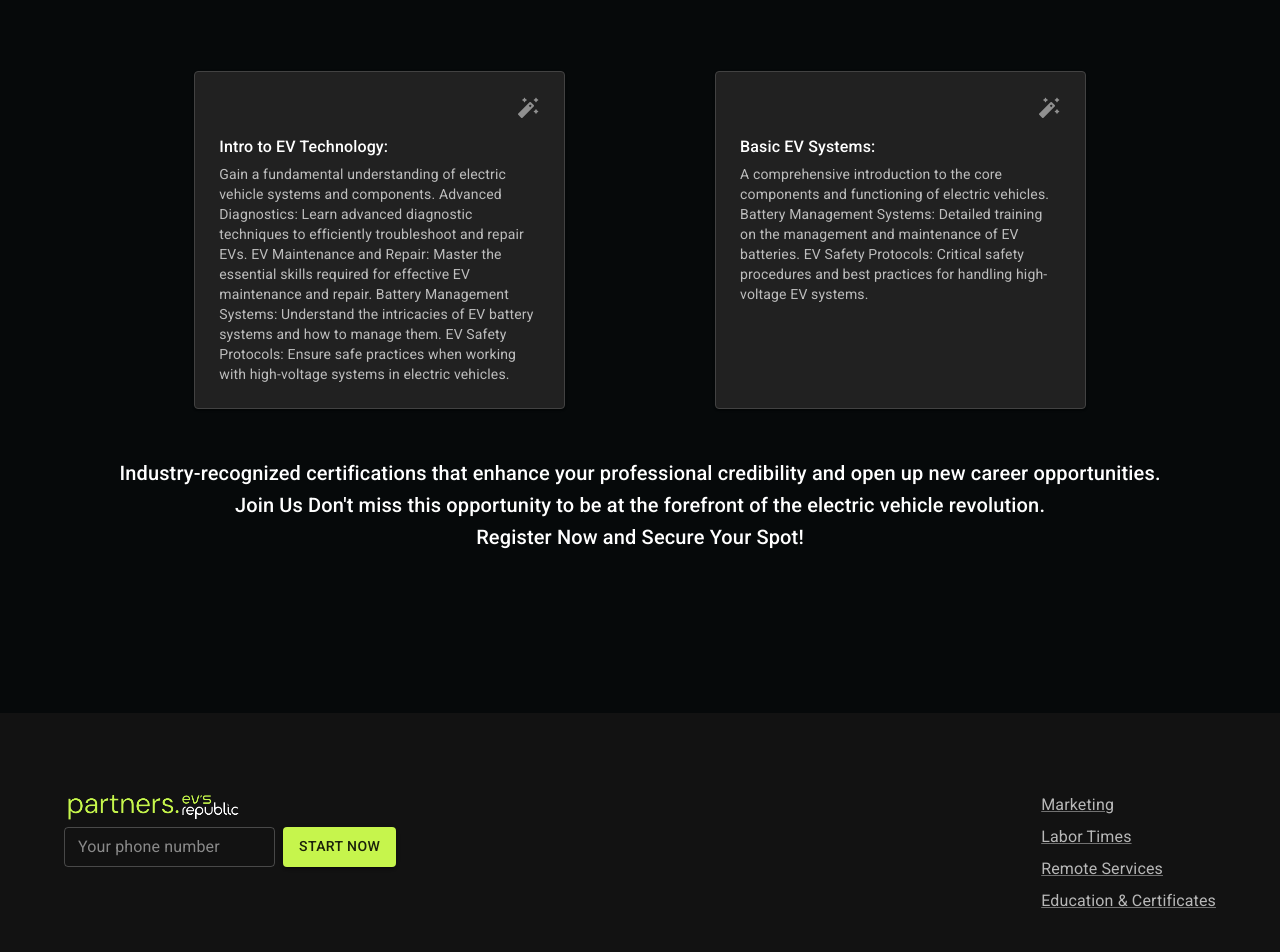
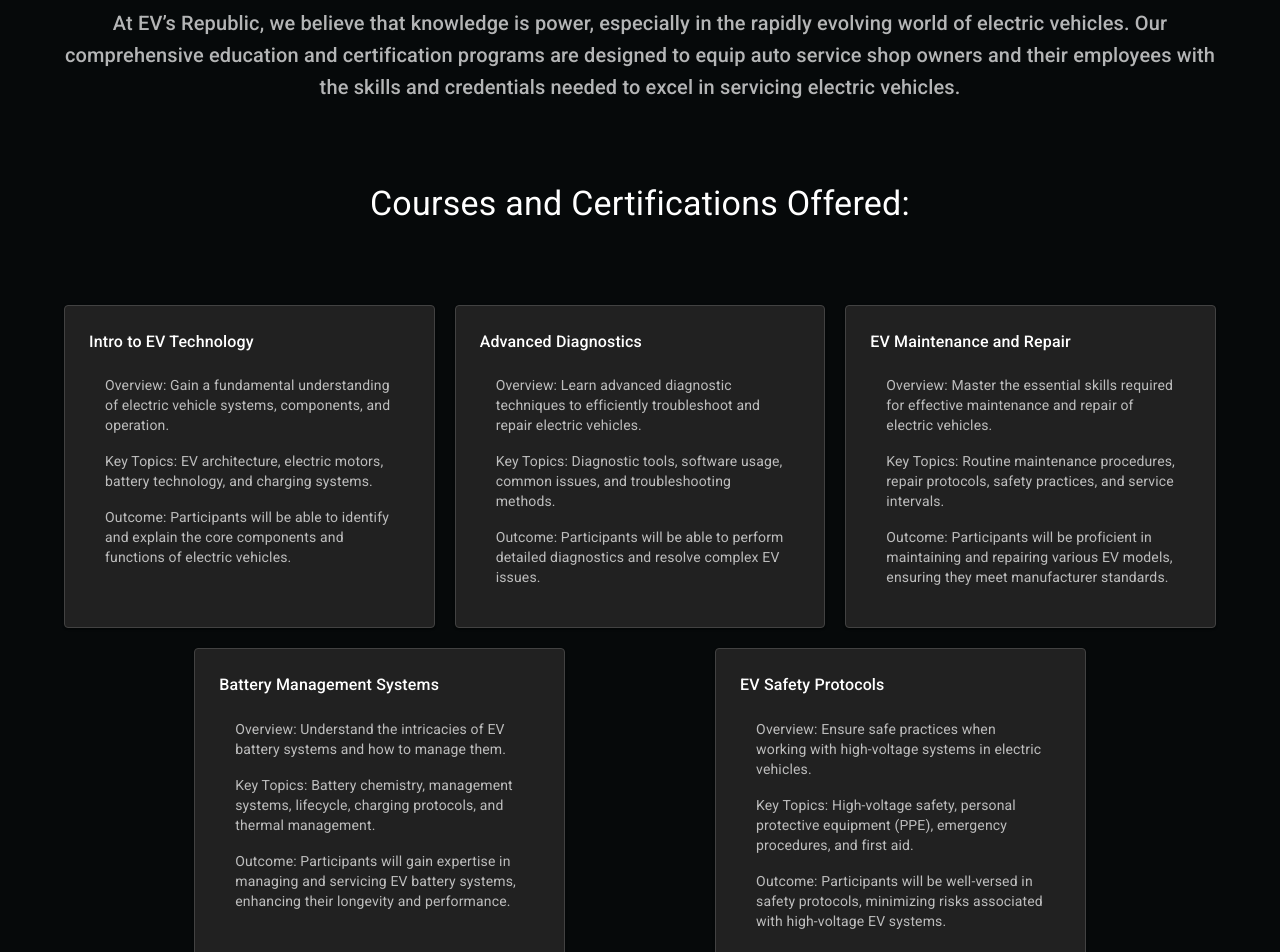
Before and after one commit to ArturLobur/evsrepublic-partnership, a React (Vite) app: page / in a window 1280 px wide. Shown: the part 4840-5792 px from the top of the page. Built offline with nearby package versions, Linux system fonts and the light colour scheme.

Commit message:
feat: edit chapter courses

```diff
--- a/src/components/CoursesAndCertifications.tsx
+++ b/src/components/CoursesAndCertifications.tsx
@@ -1,4 +1,5 @@
 import AutoFixHighRoundedIcon from "@mui/icons-material/AutoFixHighRounded";
+import {List, ListItem} from "@mui/material";
 import Box from "@mui/material/Box";
 import Card from "@mui/material/Card";
 import Container from "@mui/material/Container";
@@ -9,21 +10,96 @@ import Typography from "@mui/material/Typography";
 const items = [
   {
     icon: <AutoFixHighRoundedIcon />,
-    title: "Intro to EV Technology:",
-    description:
-      "Gain a fundamental understanding of electric vehicle systems and components.\n" +
-      "Advanced Diagnostics: Learn advanced diagnostic techniques to efficiently troubleshoot and repair EVs.\n" +
-      "EV Maintenance and Repair: Master the essential skills required for effective EV maintenance and repair.\n" +
-      "Battery Management Systems: Understand the intricacies of EV battery systems and how to manage them.\n" +
-      "EV Safety Protocols: Ensure safe practices when working with high-voltage systems in electric vehicles.\n",
+    title: "Intro to EV Technology",
+    description: [
+      {
+        list: "Overview: Gain a fundamental understanding of electric vehicle systems, components, and operation.",
+      },
+      {
+        list: "Key Topics: EV architecture, electric motors, battery technology, and charging systems.",
+      },
+      {
+        list: "Outcome: Participants will be able to identify and explain the core components and functions of electric vehicles.",
+      },
+    ],
   },
   {
     icon: <AutoFixHighRoundedIcon />,
-    title: "Basic EV Systems:",
+    title: "Advanced Diagnostics",
+    description: [
+      {
+        list: "Overview: Learn advanced diagnostic techniques to efficiently troubleshoot and repair electric vehicles.",
+      },
+      {
+        list: "Key Topics: Diagnostic tools, software usage, common issues, and troubleshooting methods.",
+      },
+      {
+        list: "Outcome: Participants will be able to perform detailed diagnostics and resolve complex EV issues.",
+      },
+    ],
+  },
+  {
+    icon: <AutoFixHighRoundedIcon />,
+    title: "EV Maintenance and Repair",
+    description: [
+      {
+        list: "Overview: Master the essential skills required for effective maintenance and repair of electric vehicles.",
+      },
+      {
+        list: "Key Topics: Routine maintenance procedures, repair protocols, safety practices, and service intervals.",
+      },
+      {
+        list: "Outcome: Participants will be proficient in maintaining and repairing various EV models, ensuring they meet manufacturer standards.",
+      },
+    ],
+  },
+  {
+    icon: <AutoFixHighRoundedIcon />,
+    title: "Battery Management Systems",
+    description: [
+      {
+        list: "Overview: Understand the intricacies of EV battery systems and how to manage them.",
+      },
+      {
+        list: "Key Topics: Battery chemistry, management systems, lifecycle, charging protocols, and thermal management.",
+      },
+      {
+        list: "Outcome: Participants will gain expertise in managing and servicing EV battery systems, enhancing their longevity and performance.",
+      },
+    ],
+  },
+  {
+    icon: <AutoFixHighRoundedIcon />,
+    title: "EV Safety Protocols",
+    description: [
+      {
+        list: "Overview: Ensure safe practices when working with high-voltage systems in electric vehicles.",
+      },
+      {
+        list: "Key Topics: High-voltage safety, personal protective equipment (PPE), emergency procedures, and first aid.",
+      },
+      {
+        list: "Outcome: Participants will be well-versed in safety protocols, minimizing risks associated with high-voltage EV systems.",
+      },
+    ],
+  },
+];
+
+const examplesOfCertifications = [
+  {
+    title: "Certified EV Technician: ",
     description:
-      "A comprehensive introduction to the core components and functioning of electric vehicles.\n" +
-      "Battery Management Systems: Detailed training on the management and maintenance of EV batteries.\n" +
-      "EV Safety Protocols: Critical safety procedures and best practices for handling high-voltage EV systems.\n",
+      "Demonstrates comprehensive knowledge and skills in EV maintenance and repair.",
+  },
+  {
+    title: "Advanced EV Diagnostics Specialist:",
+    description:
+      "Validates expertise in performing complex diagnostics and troubleshooting for electric vehicles.",
+  },
+  {
+    title: "EV Safety Certification:",
+    description:
+      "Certifies proficiency in safety protocols and practices when working with high-voltage systems.",
   },
 ];
 
@@ -57,7 +133,6 @@ export default function CoursesAndCertifications() {
             textAlign="center"
             variant="h1"
             sx={{
-              mb: 6,
               fontSize: "clamp(3rem, 10vw, 4rem)",
               color: (theme) =>
                 theme.palette.mode === "light"
@@ -68,6 +143,29 @@ export default function CoursesAndCertifications() {
             Education & Certificates
           </Typography>
         </Box>
+        <Typography
+          component="h2"
+          variant="h6"
+          color="text.secondary"
+          textAlign="center"
+          sx={{mb: {xs: 2, sm: 4}}}
+        >
+          At EV’s Republic, we believe that knowledge is power, especially in
+          the rapidly evolving world of electric vehicles. Our comprehensive
+          education and certification programs are designed to equip auto
+          service shop owners and their employees with the skills and
+          credentials needed to excel in servicing electric vehicles.
+        </Typography>
+
+        <Typography
+          component="h2"
+          variant="h4"
+          color="text.primary"
+          textAlign="center"
+          sx={{mb: {xs: 2, sm: 4}}}
+        >
+          Courses and Certifications Offered:
+        </Typography>
         <Grid
           container
           spacing={2.5}
@@ -91,9 +189,54 @@ export default function CoursesAndCertifications() {
                   backgroundColor: "grey.900",
                 }}
               >
-                <Box textAlign="right" sx={{opacity: "50%"}}>
-                  {item.icon}
-                </Box>
+                <div>
+                  <Typography fontWeight="medium" gutterBottom>
+                    {item.title}
+                  </Typography>
+                  <Typography variant="body2" sx={{color: "grey.400"}}>
+                    <List>
+                      {item.description.map((desc, index) => (
+                        <ListItem key={index}>{desc.list}</ListItem>
+                      ))}
+                    </List>
+                  </Typography>
+                </div>
+              </Stack>
+            </Grid>
+          ))}
+        </Grid>
+        <Typography
+          component="h2"
+          variant="h4"
+          color="text.primary"
+          textAlign="center"
+          sx={{mb: {xs: 2, sm: 4}, mt: 5}}
+        >
+          Examples of Certifications:
+        </Typography>
+        <Grid
+          container
+          spacing={2.5}
+          display="flex"
+          justifyContent="space-evenly"
+        >
+          {examplesOfCertifications.map((item, index) => (
+            <Grid item xs={12} sm={6} md={4} key={index}>
+              <Stack
+                direction="column"
+                color="inherit"
+                component={Card}
+                spacing={1}
+                useFlexGap
+                sx={{
+                  p: 3,
+                  height: "100%",
+                  border: "1px solid",
+                  borderColor: "grey.800",
+                  background: "transparent",
+                  backgroundColor: "grey.900",
+                }}
+              >
                 <div>
                   <Typography fontWeight="medium" gutterBottom>
                     {item.title}
@@ -106,21 +249,6 @@ export default function CoursesAndCertifications() {
             </Grid>
           ))}
         </Grid>
-        <Typography
-          component="h2"
-          variant="h6"
-          color="text.primary"
-          textAlign="center"
-          sx={{mb: {xs: 2, sm: 4}}}
-        >
-          Industry-recognized certifications that enhance your professional
-          credibility and open up new career opportunities.
-          <br />
-          Join Us Don't miss this opportunity to be at the forefront of the
-          electric vehicle revolution.
-          <br />
-          Register Now and Secure Your Spot!
-        </Typography>
       </Container>
     </Box>
   );
--- a/src/components/Service.tsx
+++ b/src/components/Service.tsx
@@ -53,6 +53,7 @@ export default function Service() {
             textAlign="center"
             variant="h1"
             sx={{
+              mt: -2,
               mb: 6,
               fontSize: "clamp(3rem, 10vw, 4rem)",
               color: (theme) =>
```
